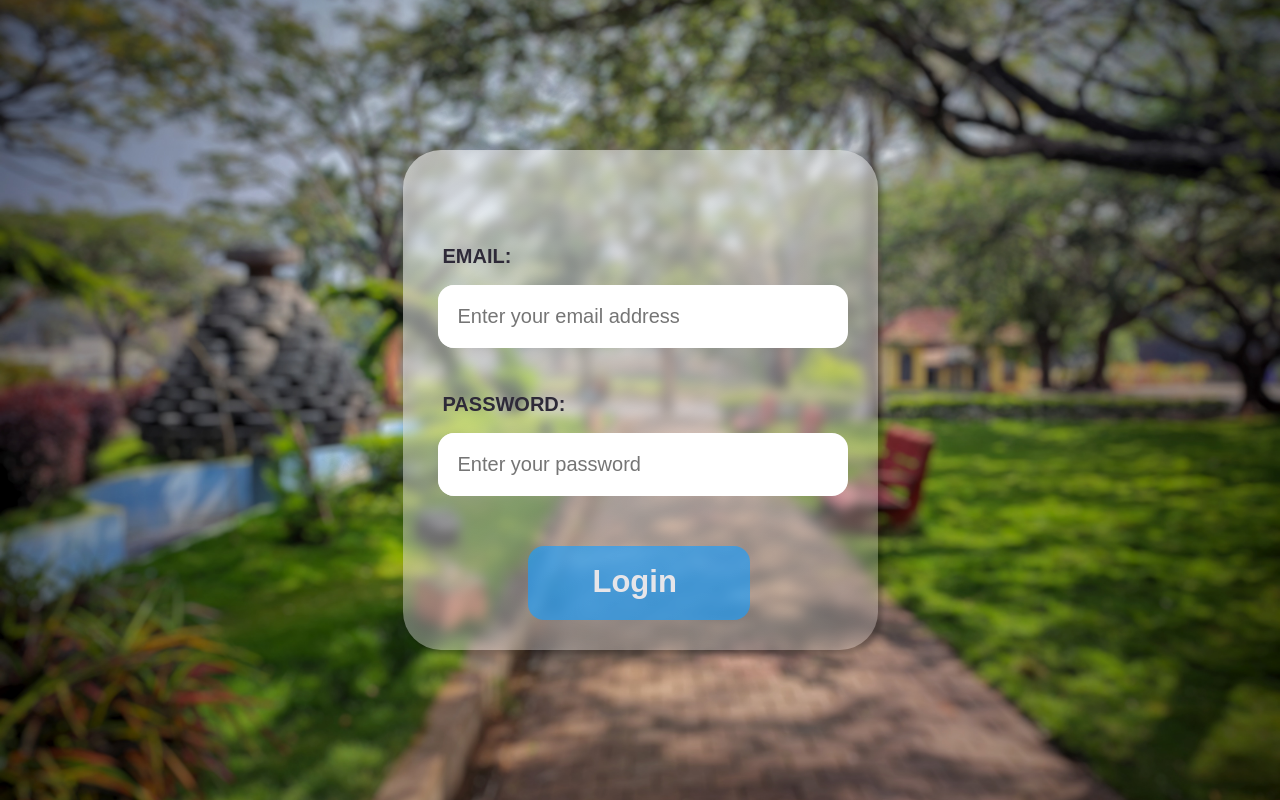
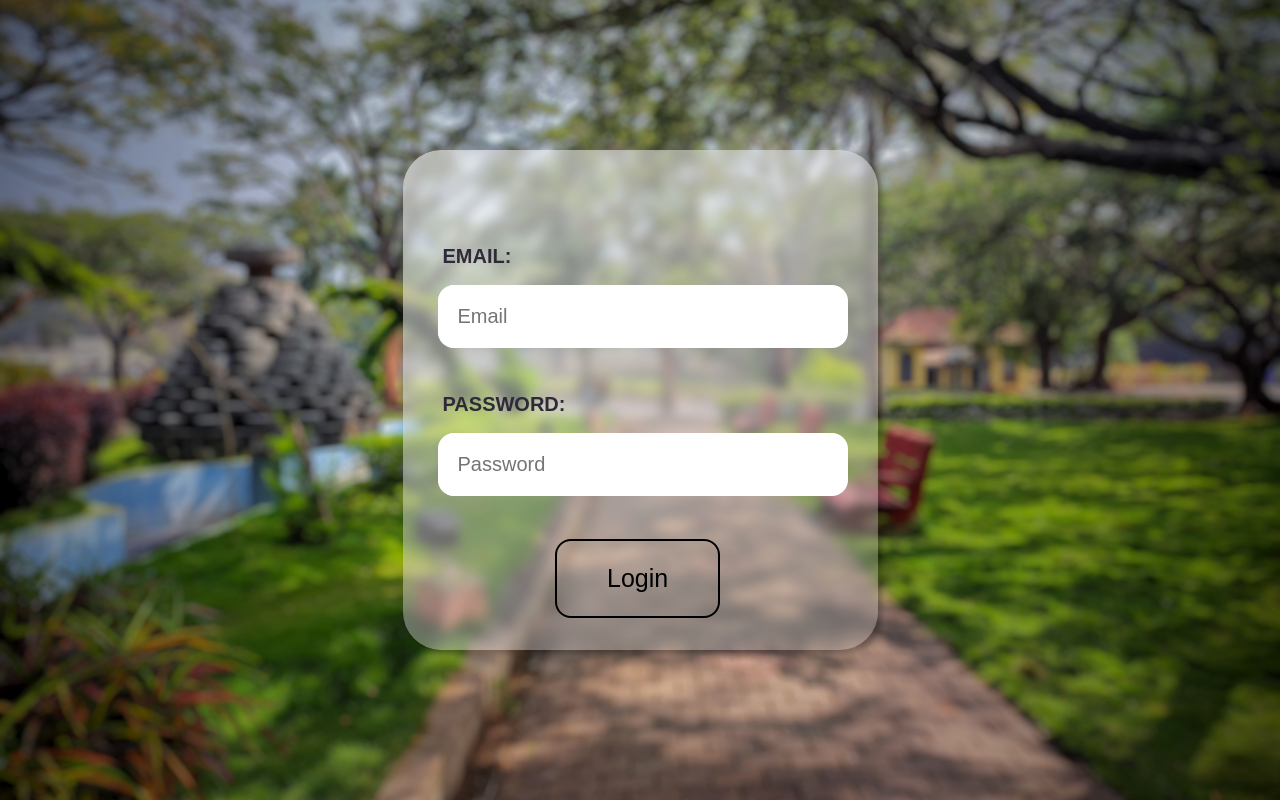
Before and after one commit to ManjunathRK1251/jssstu_plus, a React (Create React App) app: page / in a window 1280 px wide. Built offline with nearby package versions, Linux system fonts and the light colour scheme.

Commit message:
designed login button

```diff
--- a/src/LoginPage/loginpage.css
+++ b/src/LoginPage/loginpage.css
@@ -1,3 +1,4 @@
+    /* Background-Image */
 .login-page-bg {
     background-image: url("../Images/loginpage_bg.jpeg");
     position: fixed;
@@ -8,6 +9,7 @@
     background-size: cover;
 }
 
+    /* Container */
 .login-container {
     position: fixed;
     top: 50%;
@@ -26,6 +28,8 @@
     border-radius: 38px;
     backdrop-filter: blur(5px);
 }
+
+    /* Email */
 
 input[type="email"] {
     border: none;
@@ -60,6 +64,8 @@ input[type="email"] {
     word-wrap: break-word;
 }
 
+    /* Password */
+
 input[type="password"] {
     border: none;
     width: 100%;
@@ -90,25 +96,30 @@ input[type="password"] {
     height: 45px;
 }
 
-.login-btn {
+    /* Login Button */
+
+button {
+    background: none;
+    border: 2px solid;
+    font-size: 25px;
+    line-height: 1;
+    margin: 0.5em;
+    padding: 1em 2em;
     position: relative;
-    left: 125px;
-    top: 180px;
-    background-color: rgba(26, 159, 255, 0.65);
-    width: 222px;
-    height: 74px;
+    left: 140px;
+    top: 160px;
+    cursor: pointer;
+
     border-radius: 16px;
-    cursor: pointer;
+
+    color: black;
+    transition: 0.25s;
+    font-family: Arial, sans-serif;
 }
 
-.login-btn p {
-    position: relative;
-    top: 18px;
-    left: 65px;
-    font-size: 31px;
-    font-family: Arial, sans-serif;
-    font-weight: 700;
-    color: rgb(230, 229, 233);
-    width: 108px;
-    height: 45px;
+button:hover,
+button:focus {
+    border-color: rgba(26, 159, 255, 0.65);
+    color: #fff;
+    background-color: rgba(26, 159, 255, 0.65);
 }
--- a/src/LoginPage/loginpage.js
+++ b/src/LoginPage/loginpage.js
@@ -1,25 +1,35 @@
+/* eslint-disable jsx-a11y/anchor-is-valid */
 import "./loginpage.css";
 
 export default function LoginPage() {
     return (
+        <form method="POST">
             <div className="login-page-bg">
                 <div className="login-container">
                     <p className="email-text">EMAIL:</p>
                     <div className="email">
                         <input
                             type="email"
-                        placeholder="Enter your email address"
+                            name="email"
+                            placeholder="Email"
+                            required
                         />
                     </div>
                     <p className="pw-text">PASSWORD:</p>
                     <div className="password">
-                    <input type="password" placeholder="Enter your password" />
+                        <input
+                            type="password"
+                            name="password"
+                            placeholder="Password"
+                            required
+                        />
                     </div>
 
-                <div className="login-btn">
-                    <p>Login</p>
+                    <button className="fill">
+                        Login
+                    </button>
                 </div>
             </div>
-        </div>
+        </form>
     );
 }
```
Lines whose indentation alone changed are shown as unchanged.
